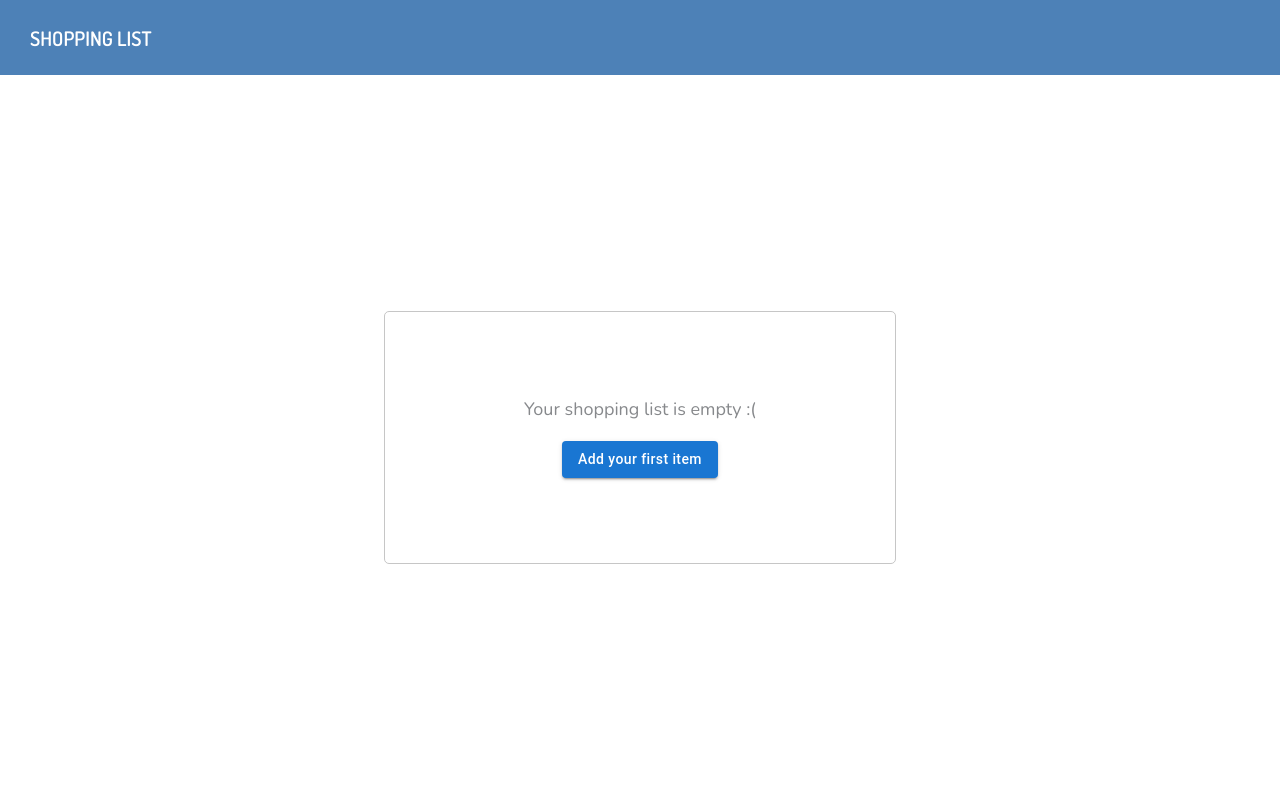
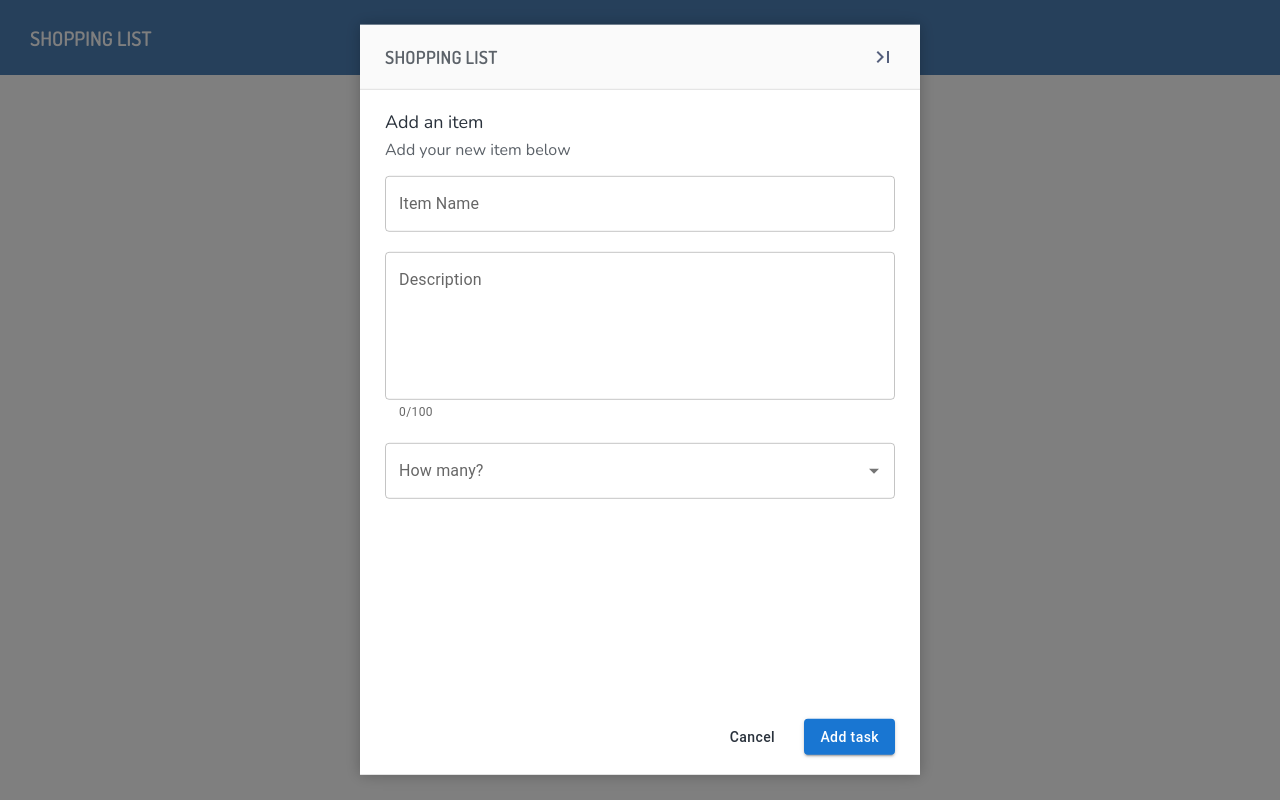
Before and after one commit to fedemoreira93/slingr, a React (Vite) app in the folder frontend/: page / in a window 1280 px wide. Both pictures are taken after a click on the button "Add your first item". Built offline with nearby package versions, Linux system fonts and the light colour scheme.

Commit message:
Task editor. Mask when loading. Simulate data fetching.

```diff
--- a/frontend/src/components/App.tsx
+++ b/frontend/src/components/App.tsx
@@ -6,7 +6,7 @@ import TasksList from "./tasks/TasksList";
 const App: React.FC = () => {
   return (
     <Layout>
-      <Header title={"SHOPPING LIST"} />
+      <Header />
       <TasksList />
     </Layout>
   );
--- a/frontend/src/components/layout/Header.tsx
+++ b/frontend/src/components/layout/Header.tsx
@@ -1,4 +1,6 @@
+import { fetchTasks } from "@reducers/tasksSlice";
 import React from "react";
+import { useDispatch } from "react-redux";
 import styled from "styled-components";
 
 const StyledHeader = styled.div`
@@ -14,14 +16,19 @@ const StyledHeader = styled.div`
   text-align: center;
 `;
 
-interface HeaderData {
-  title: string;
-}
+const Header: React.FC = () => {
+  const dispatch = useDispatch();
 
-const Header: React.FC<HeaderData> = ({ title }) => {
   return (
     <StyledHeader>
-      <div style={{ padding: "30px", cursor: "default" }}>{title}</div>
+      <div
+        style={{ padding: "30px", cursor: "pointer" }}
+        onClick={() => {
+          dispatch(fetchTasks());
+        }}
+      >
+        SHOPPING LIST
+      </div>
     </StyledHeader>
   );
 };
--- a/frontend/src/components/tasks/EmptyTasks.tsx
+++ b/frontend/src/components/tasks/EmptyTasks.tsx
@@ -15,7 +15,6 @@ const StyledEmptyTasks = styled.div`
   border: 1px solid #c6c6c6;
   border-radius: 5px;
   box-sizing: border-box;
-  font-family: Nunito, sans-serif;
   font-weight: 400;
   font-size: 18px;
   line-height: 24px;
--- /dev/null
+++ b/frontend/src/components/tasks/TaskEditor.tsx
@@ -0,0 +1,173 @@
+import {
+  Autocomplete,
+  Box,
+  Button,
+  Modal,
+  TextField,
+  Typography,
+} from "@mui/material";
+import { TaskEditorProps } from "./Tasks.types";
+
+const modalStyle = {
+  position: "absolute",
+  top: "50%",
+  left: "50%",
+  transform: "translate(-50%, -50%)",
+  width: "100%",
+  maxWidth: "560px",
+  bgcolor: "background.paper",
+  boxShadow: "0px 0px 14px rgba(0, 0, 0, 0.25)",
+};
+
+const headerStyle = {
+  display: "flex",
+  justifyContent: "space-between",
+  alignItems: "center",
+  padding: "20px 25px",
+  background: "#FAFAFA",
+  borderBottom: "1px solid #e0e0e0",
+  cursor: "default",
+};
+
+const headerTitleStyle = {
+  fontFamily: '"Dosis", sans-serif',
+  fontWeight: 600,
+  fontSize: "18px",
+  lineHeight: "23px",
+  letterSpacing: "0.25px",
+  color: "#5C6269",
+};
+
+const contentStyle = {
+  display: "flex",
+  flexDirection: "column",
+  gap: "5px",
+  padding: "20px 25px",
+  fontWeight: 400,
+  paddingBottom: "200px",
+};
+
+const subtitle1Style = {
+  fontSize: "18px",
+  lineHeight: "24px",
+  color: "#2A323C",
+};
+
+const subtitle2Style = {
+  fontSize: "16px",
+  lineHeight: "22px",
+  color: "#5C6269",
+};
+
+const footerStyle = {
+  padding: "20px 25px",
+  textAlign: "right",
+};
+
+const TaskEditor: React.FC<TaskEditorProps> = ({
+  openModal,
+  handleClose,
+  task,
+}) => {
+  if (task?.id) {
+    return (
+      <div>
+        <span>{task.name}</span>
+      </div>
+    );
+  }
+
+  return (
+    <Modal
+      open={openModal}
+      onClose={handleClose}
+      aria-labelledby="modal-modal-title"
+      aria-describedby="modal-modal-description"
+    >
+      <Box sx={modalStyle}>
+        <div
+          style={{ display: "flex", flexDirection: "column", height: "100%" }}
+        >
+          <Box sx={headerStyle}>
+            <Typography
+              id="modal-modal-title"
+              variant="h5"
+              component="h2"
+              sx={headerTitleStyle}
+            >
+              SHOPPING LIST
+            </Typography>
+            <div
+              className="material-icons"
+              style={{ color: "#555F7C", cursor: "pointer" }}
+            >
+              last_page
+            </div>
+          </Box>
+          <Box sx={contentStyle}>
+            <div style={subtitle1Style}>Add an item</div>
+            <div style={subtitle2Style}>Add your new item below</div>
+            <div
+              style={{
+                display: "flex",
+                flexDirection: "column",
+                paddingTop: "10px",
+                gap: "20px",
+              }}
+            >
+              <TextField
+                id="task-name"
+                label="Item Name"
+                variant="outlined"
+                style={{ borderRadius: "4px" }}
+              />
+              <TextField
+                id="task-description"
+                label="Description"
+                variant="outlined"
+                style={{ borderRadius: "4px" }}
+                multiline
+                rows={5}
+                helperText={`0/100`}
+              />
+              <Autocomplete
+                disablePortal
+                options={[
+                  { label: "1", quantity: 1 },
+                  { label: "2", quantity: 2 },
+                  { label: "3", quantity: 3 },
+                ]}
+                renderInput={(params) => (
+                  <TextField {...params} label="How many?" />
+                )}
+                style={{ borderRadius: "4px" }}
+              />
+            </div>
+          </Box>
+          <Box sx={footerStyle}>
+            <div
+              style={{
+                display: "flex",
+                flexDirection: "row",
+                gap: "20px",
+                justifyContent: "flex-end",
+              }}
+            >
+              <Button
+                style={{ textTransform: "none", color: "#2A323C" }}
+                onClick={handleClose}
+              >
+                Cancel
+              </Button>
+              <Button variant="contained" style={{ textTransform: "none" }}>
+                Add task
+              </Button>
+            </div>
+          </Box>
+        </div>
+      </Box>
+    </Modal>
+  );
+};
+
+export default TaskEditor;
--- a/frontend/src/components/tasks/Tasks.types.ts
+++ b/frontend/src/components/tasks/Tasks.types.ts
@@ -18,3 +18,9 @@ export interface TasksState {
   loading: boolean;
   error: string | null;
 }
+
+export interface TaskEditorProps {
+  openModal: boolean;
+  handleClose: () => void;
+  task?: Task;
+}
--- a/frontend/src/components/tasks/TasksList.tsx
+++ b/frontend/src/components/tasks/TasksList.tsx
@@ -1,6 +1,11 @@
-import React from "react";
+import React, { useEffect, useState } from "react";
 import styled from "styled-components";
 import EmptyTasks from "./EmptyTasks";
+import TaskEditor from "./TaskEditor";
+import { Backdrop, Box, CircularProgress } from "@mui/material";
+import { useDispatch, useSelector } from "react-redux";
+import { RootState } from "src/redux/store";
+import { fetchTasks } from "@reducers/tasksSlice";
 
 const StyledTasksContainer = styled.div`
   display: flex;
@@ -10,15 +15,53 @@ const StyledTasksContainer = styled.div`
   height: 100%;
 `;
 
-const handleShowAddTaskPopup = (): void => {
-  alert("Button clicked!");
-};
+const TasksList: React.FC = () => {
+  const dispatch = useDispatch();
 
-const TasksList: React.FC = () => {
+  const { loading } = useSelector((state: RootState) => state.tasks);
+
+  const [openModal, setOpenModal] = useState<boolean>(false);
+
+  const handleShowTaskPopup = (): void => {
+    if (!openModal) {
+      setOpenModal(true);
+    }
+  };
+
+  useEffect(() => {
+    dispatch(fetchTasks());
+  }, [dispatch]);
+
   return (
-    <StyledTasksContainer>
-      <EmptyTasks onClick={handleShowAddTaskPopup} />
-    </StyledTasksContainer>
+    <Box sx={{ position: "relative", height: "100%" }}>
+      {loading && (
+        <Backdrop
+          sx={{
+            background: "#FFFFFF",
+            color: "#4d81b7",
+            zIndex: (theme) => theme.zIndex.drawer + 1,
+            position: "absolute",
+            top: 0,
+            left: 0,
+            width: "100%",
+            height: "100%",
+          }}
+          open={true}
+        >
+          <CircularProgress color="inherit" size={80} thickness={2} />
+        </Backdrop>
+      )}
+      <StyledTasksContainer>
+        <EmptyTasks onClick={handleShowTaskPopup} />
+        <TaskEditor
+          openModal={openModal}
+          handleClose={() => {
+            setOpenModal(false);
+          }}
+          task={undefined}
+        />
+      </StyledTasksContainer>
+    </Box>
   );
 };
 
--- a/frontend/src/index.css
+++ b/frontend/src/index.css
@@ -3,8 +3,7 @@ body {
   padding: 0;
   width: 100%;
   height: 100vh;
-  /* font-family: "Dosis", sans-serif; */
-  /* font-family: "Nunito", sans-serif; */
+  font-family: "Nunito", sans-serif;
 }
 
 #root {
--- a/frontend/src/redux/reducers/tasksSlice.ts
+++ b/frontend/src/redux/reducers/tasksSlice.ts
@@ -15,9 +15,17 @@ const tasksSlice = createSlice({
       state.loading = true;
       state.error = null;
     },
+    fetchTasks: (state) => {
+      state.loading = true;
+    },
     fetchTaskError: (state, action: PayloadAction<string>) => {
       state.loading = false;
       state.error = action.payload;
+    },
+    getTasks: (state, action: PayloadAction<Task[]>) => {
+      state.tasks = action.payload;
+      state.loading = false;
+      state.error = null;
     },
     addTask: (state, action: PayloadAction<Task>) => {
       state.tasks = [...state.tasks, action.payload];
@@ -39,11 +47,21 @@ const tasksSlice = createSlice({
       if (task && action.payload.name) {
         task.name = action.payload.name;
       }
+
+      state.loading = false;
+      state.error = null;
     },
   },
 });
 
-export const { fetchTask, fetchTaskError, addTask, removeTask, editTask } =
-  tasksSlice.actions;
+export const {
+  fetchTask,
+  fetchTasks,
+  fetchTaskError,
+  getTasks,
+  addTask,
+  removeTask,
+  editTask,
+} = tasksSlice.actions;
 
 export default tasksSlice.reducer;
--- a/frontend/src/redux/sagas/tasksSaga.ts
+++ b/frontend/src/redux/sagas/tasksSaga.ts
@@ -6,8 +6,31 @@ import {
   editTask,
   fetchTask,
   fetchTaskError,
+  fetchTasks,
+  getTasks,
   removeTask,
 } from "@reducers/tasksSlice";
+
+function* getTasksSaga() {
+  try {
+    yield put(fetchTask());
+
+    const tasks: Task[] = yield call(() => {
+      return new Promise<Task[]>((resolve) => {
+        setTimeout(() => {
+          resolve([
+            { id: 1, name: "Task 1", deleted: false },
+            { id: 2, name: "Task 2", deleted: false },
+          ]);
+        }, 500);
+      });
+    });
+
+    yield put(getTasks(tasks));
+  } catch (error) {
+    yield put(fetchTaskError(handleError(error)));
+  }
+}
 
 function* addTaskSaga(action: PayloadAction<Task>) {
   try {
@@ -69,6 +92,7 @@ const handleError = (error: unknown): string => {
 };
 
 export function* watchTaskActions() {
+  yield takeLatest(fetchTasks.type, getTasksSaga);
   yield takeLatest(addTask.type, addTaskSaga);
   yield takeLatest(removeTask.type, removeTaskSaga);
   yield takeLatest(editTask.type, editTaskSaga);
--- a/frontend/src/redux/store.ts
+++ b/frontend/src/redux/store.ts
@@ -7,10 +7,10 @@ const sagaMiddleware = createSagaMiddleware();
 
 const store = configureStore({
   reducer: {
-    default: tasksReducer,
+    tasks: tasksReducer,
   },
   middleware: (getDefaultMiddleware) =>
-    getDefaultMiddleware().concat(sagaMiddleware),
+    getDefaultMiddleware({ thunk: false }).concat(sagaMiddleware),
 });
 
 sagaMiddleware.run(rootSaga);
```
